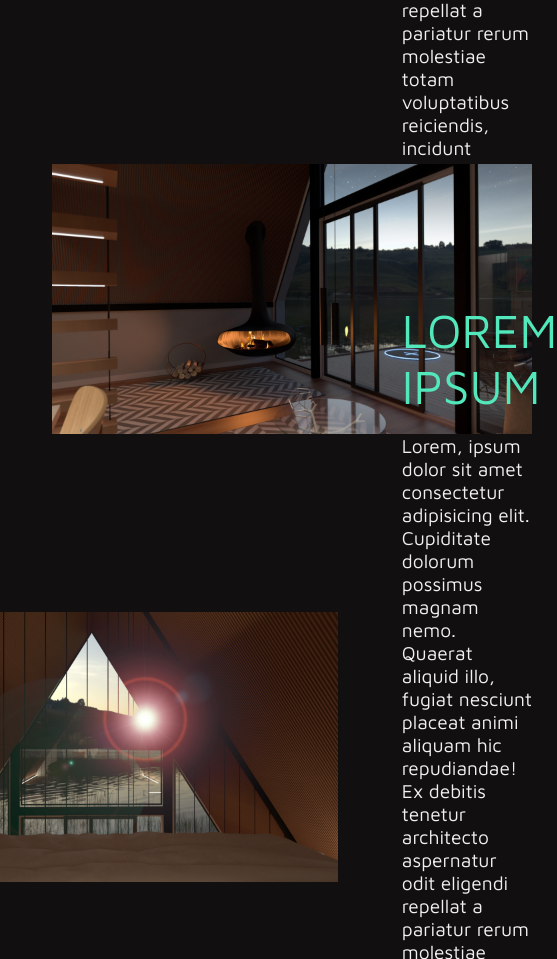
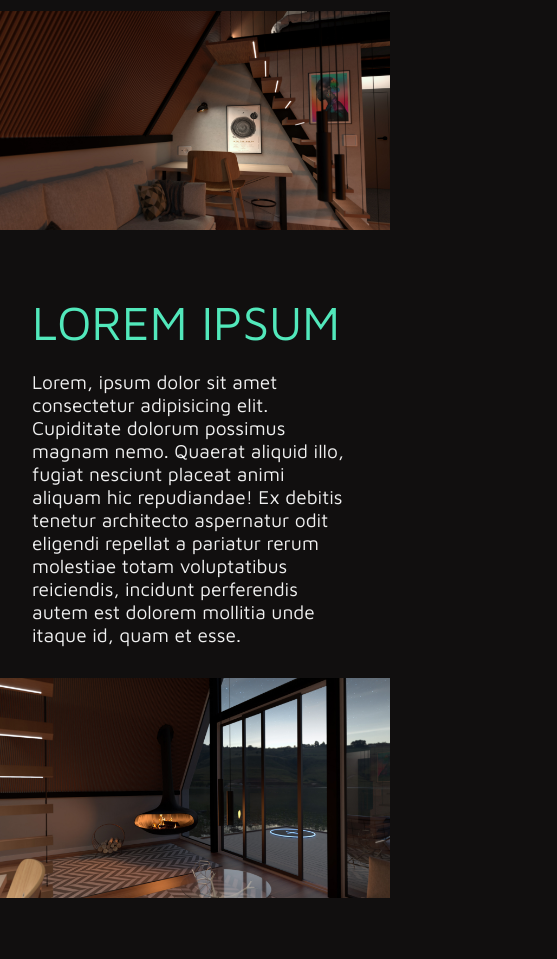
Before and after one commit to mikkancsHUN/Bonz.AI, a plain HTML site: page BonzAi/about.html in a window 390 px wide. Shown: the part 747-1706 px from the top of the page, 557 px wide, since content can reach past the window. Drawn offline with Linux system fonts and the light colour scheme.

Commit message:
Update mobile about BEM style.css

```diff
--- a/BonzAi/style.css
+++ b/BonzAi/style.css
@@ -514,14 +514,14 @@ p {
 
 @media screen and (max-width: 980px) {
 
-.about__section-item {
+.about-main__section-item {
     flex-direction: column-reverse;
     gap: 2em;
     margin: 4em 0 0 0;
     height: auto;
 }
 
-.about__section-item:nth-child(2) {
+.about-main__section-item:nth-child(2) {
     flex-direction: column;
 }
 
@@ -530,12 +530,12 @@ p {
     margin-bottom: 1em;
 }
 
-.about__section-item img {
+.about-main__section-item img {
     width: 100%;
     height: 75%;
 }
 
-.about__section-item article {
+.about-main__section-item article {
     display: flex;
     flex-direction: column;
     width: 100%;
```
